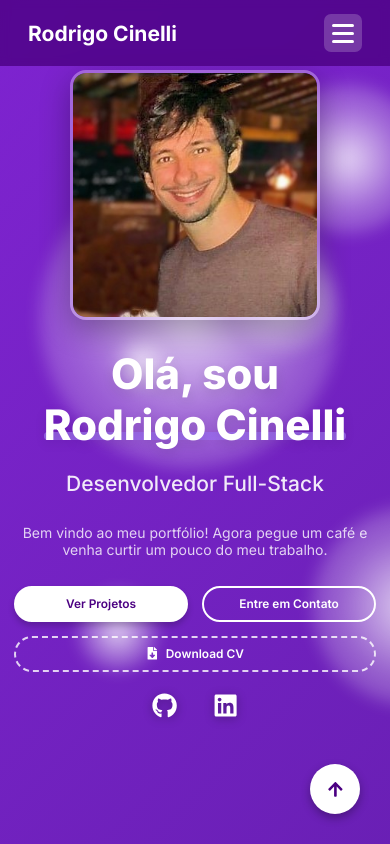
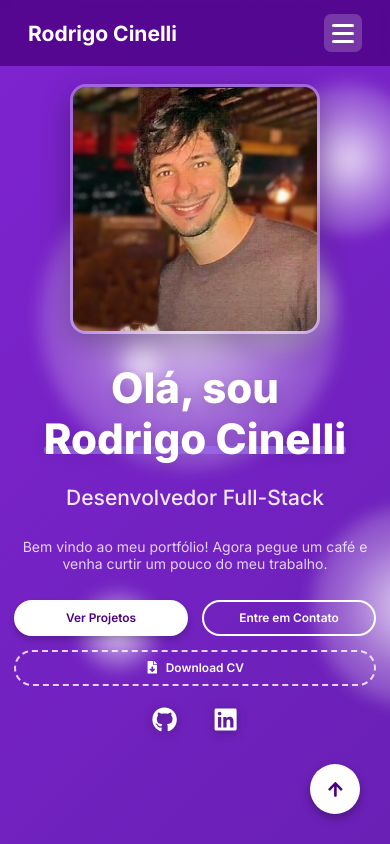
Before and after one commit to RodCinelli/rodcinelli-fullstack-developer, a Next.js app: page / in a window 390 px wide. Shown: the top 844 px of the page. Built offline with nearby package versions, Linux system fonts and the light colour scheme.

Commit message:
refactor: Adjust Hero section mobile top padding

```diff
--- a/src/components/sections/Hero.tsx
+++ b/src/components/sections/Hero.tsx
@@ -22,12 +22,12 @@ const HeroSection = styled.section`
   @media (max-width: 768px) {
     padding: 0 1.5rem;
     justify-content: flex-start;
-    padding-top: 6rem;
+    padding-top: 7rem;
   }
 
   @media (max-width: 520px) {
     padding: 0 1rem;
-    padding-top: 5rem;
+    padding-top: 6rem;
   }
 `
 
```
